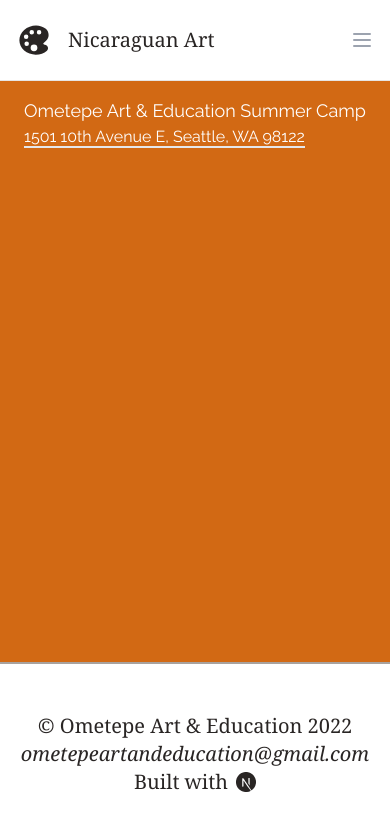
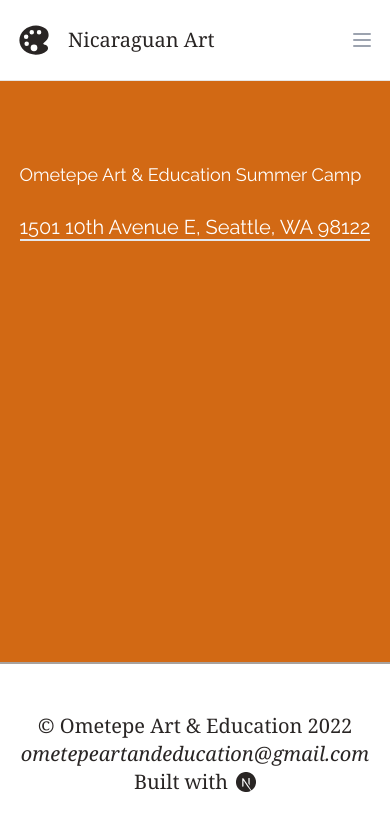
Before and after one commit to papadavis47/ometepe-art-and-education, a Next.js app: page /info/location in a window 390 px wide. Shown: the top 830 px of the page. Built offline with nearby package versions, Linux system fonts and the light colour scheme; a web font is replaced by a local one.

Commit message:
Work on location page styling with tailwind

```diff
--- a/components/Construction/Construction.js
+++ b/components/Construction/Construction.js
@@ -6,7 +6,9 @@ const Construction = ({ title }) => {
     <>
       <div className='text-center'>
         <h1 className='mt-6 text-4xl text-white'>{title}</h1>
-        <h2 className='italic text-white'>{spanish ? "En Proceso" : "Under Construction"} 🔨</h2>
+        <h2 className='text-2xl italic text-white'>
+          {spanish ? "En Proceso" : "Under Construction"} 🔨
+        </h2>
       </div>
       <section className=''>
         <div className=''></div>
--- a/pages/info/contact.js
+++ b/pages/info/contact.js
@@ -2,7 +2,7 @@ import SmallContactSnippet from "../../components/SmallContactSnippet";
 
 const Contact = () => {
   return (
-    <div className='flex justify-center flex-shrink-0 px-4 text-white align-center pt-28'>
+    <div className='flex justify-center px-4 text-white align-center pt-28'>
       <SmallContactSnippet />
     </div>
   );
--- a/pages/info/events.js
+++ b/pages/info/events.js
@@ -4,7 +4,7 @@ import { useAppContext } from "../../Context/appContext.js";
 const Events = () => {
   const { spanish } = useAppContext();
   return (
-    <div>
+    <div className='pt-28'>
       <Construction title={spanish ? "Eventos" : "Events"} />
     </div>
   );
--- a/pages/info/location.js
+++ b/pages/info/location.js
@@ -3,15 +3,14 @@ import { useAppContext } from "../../Context/appContext.js";
 const Location = () => {
   const { spanish } = useAppContext();
   return (
-    <div className='text-white'>
-      <div>
+    <div className='px-2 text-white'>
       <div className='flex flex-col items-center'>
-          <div className='py-4'>
-            <h2 className='text-lg'>Ometepe Art & Education Summer Camp</h2>
-            <p className=''>
+        <div className='py-4 mt-16 sm:mt-10'>
+          <h2 className='text-lg sm:text-4xl'>Ometepe Art & Education Summer Camp</h2>
+          <p className='mt-6'>
             <a
               href='https://goo.gl/maps/rqMghbq7jPJZu26u5'
-                className='text-white border-b-2'
+              className='text-xl text-white border-b-2'
               target='_blank'
               rel='noreferrer'
             >
@@ -22,8 +21,8 @@ const Location = () => {
         <div className='hidden md:block'>
           <iframe
             src='https://www.google.com/maps/embed?pb=!1m18!1m12!1m3!1d2688.663026918947!2d-122.32065440000001!3d47.63268119999999!2m3!1f0!2f0!3f0!3m2!1i1024!2i768!4f13.1!3m3!1m2!1s0x549015271ed8578b%3A0xbf14bda4c59770de!2s1501%2010th%20Ave%20E%2C%20Seattle%2C%20WA%2098102!5e0!3m2!1sen!2sus!4v1652244871638!5m2!1sen!2sus'
-              width='600'
-              height='450'
+            width='700'
+            height='550'
             style={{ border: "0" }}
             loading='lazy'
             allowFullScreen=''
@@ -33,7 +32,6 @@ const Location = () => {
         </div>
       </div>
     </div>
-    </div>
   );
 };
 
```
Lines whose indentation alone changed are shown as unchanged.
